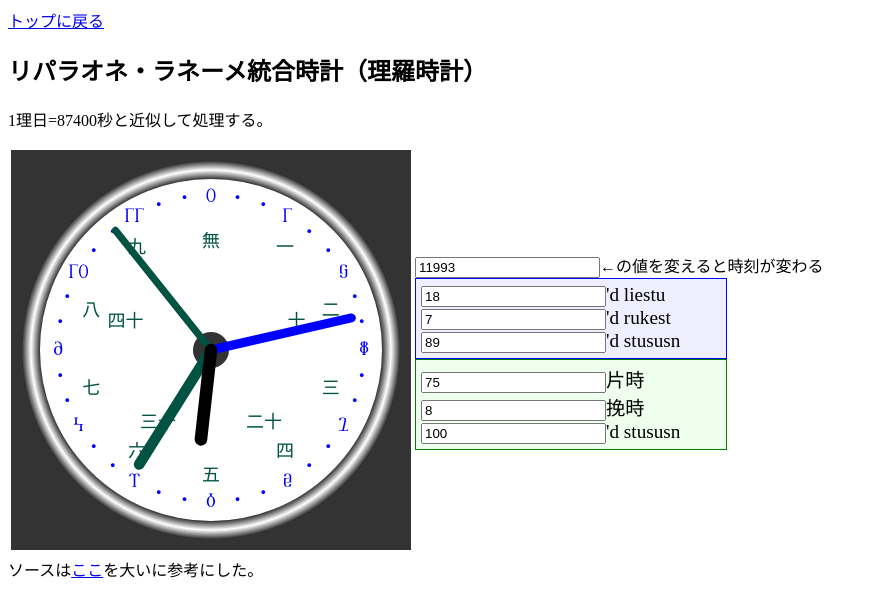
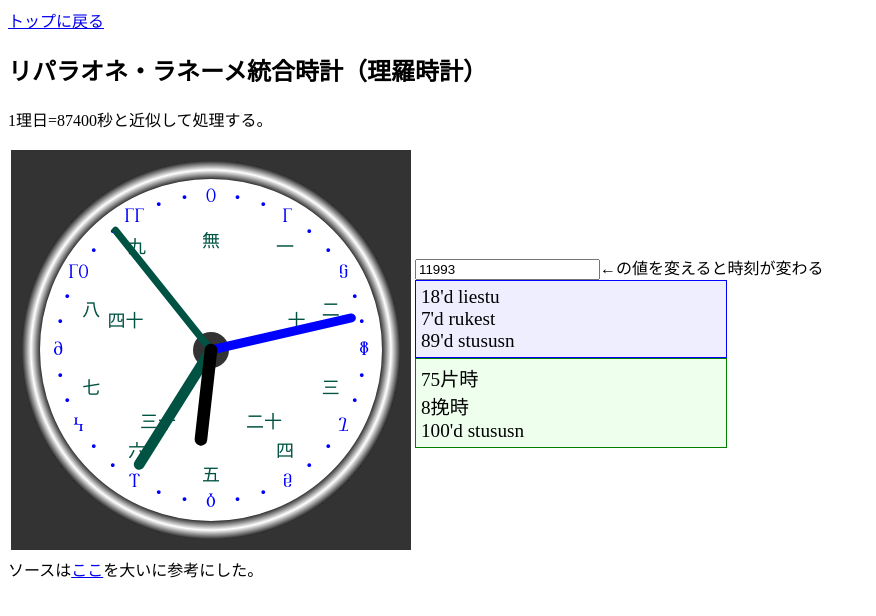
Before and after one commit to jurliyuuri/JVJLF, a plain HTML site: page jysnej/clock.html in a window 1280 px wide. Shown: the whole page, without its empty margins (0-876 px from the left). Drawn offline with Linux system fonts and the light colour scheme.

Commit message:
入力できない欄を分かりやすくした

```diff
--- a/jysnej/clock.html
+++ b/jysnej/clock.html
@@ -16,15 +16,15 @@
 </td><td>
 <input type="number" id="offset" value="11993" />←の値を変えると時刻が変わる
 <div style="font-size: 120%; border: 1px solid blue; padding: 5px; background-color: #eeeeff; width: 300px;">
-	<input type="number" id="liestu" readonly />'d liestu<br>
-	<input type="number" id="rukest" readonly />'d rukest<br>
-	<input type="number" id="stususn" readonly />'d stususn<br>
+	<span id="liestu"></span>'d liestu<br>
+	<span id="rukest"></span>'d rukest<br>
+	<span id="stususn"></span>'d stususn<br>
 </div>
 
 <div style="font-size: 120%; border: 1px solid green; padding: 5px; background-color: #eeffee; width: 300px;">
-	<input type="number" id="zuo" readonly />片時<br>
-	<input type="number" id="hua" readonly />挽時<br>
-	<input type="number" id="stususn2" readonly />'d stususn<br>
+	<span id="zuo"></span>片時<br>
+	<span id="hua"></span>挽時<br>
+	<span id="stususn2"></span>'d stususn<br>
 </div></td></tr></table>
 
 <script>
@@ -82,24 +82,24 @@ function drawTime(ctx, radius){
 
     var liestu_ = propo
 
-    document.getElementById("liestu").value=Math.floor(propo2*12);
+    document.getElementById("liestu").innerText=Math.floor(propo2*12);
 
 
     var rukest_ = (propo * 12) % 1
-	document.getElementById("rukest").value=Math.floor(rukest_*36);
+	document.getElementById("rukest").innerText=Math.floor(rukest_*36);
 
     var stususn_ = (propo * 12 * 36) % 1
    // drawHand(ctx, stususn_ * tau, radius*0.9, radius*0.02, lipalaone);
-    document.getElementById("stususn").value=Math.floor(stususn_*125);
+    document.getElementById("stususn").innerText=Math.floor(stususn_*125);
 
     var A_hand = (propo * 5) % 1
-    document.getElementById("zuo").value = Math.floor(propo2*50);
+    document.getElementById("zuo").innerText = Math.floor(propo2*50);
 
     var B_hand = (propo * 50) % 1
-    document.getElementById("hua").value = Math.floor(B_hand*10);
+    document.getElementById("hua").innerText = Math.floor(B_hand*10);
 
    	var stususn2 = (propo * 50 * 10) % 1
-   	document.getElementById("stususn2").value=Math.floor(stususn2*108);
+   	document.getElementById("stususn2").innerText=Math.floor(stususn2*108);
 
 
     drawHand(ctx, B_hand * tau, radius*0.85, radius*0.04, lanerme);
```
